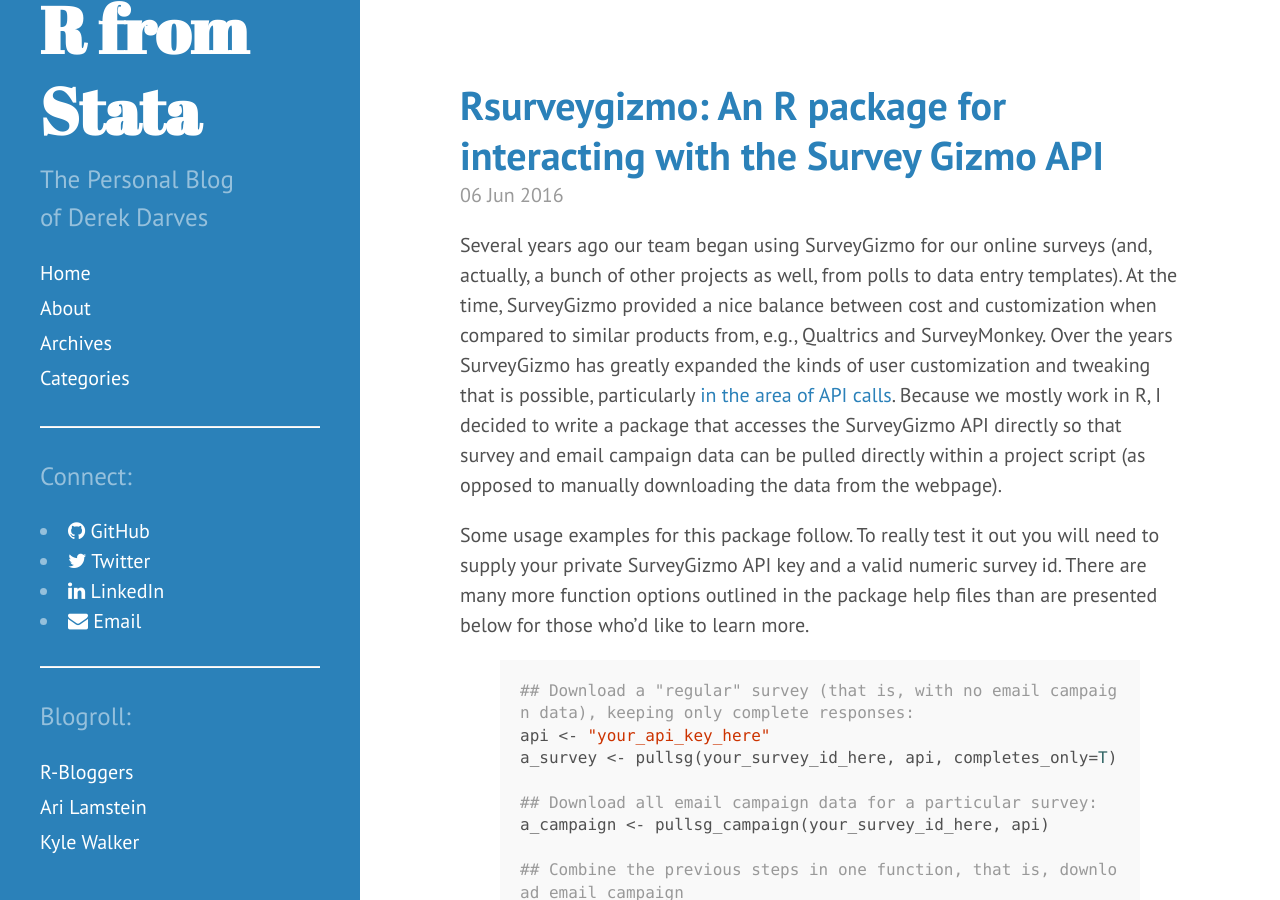
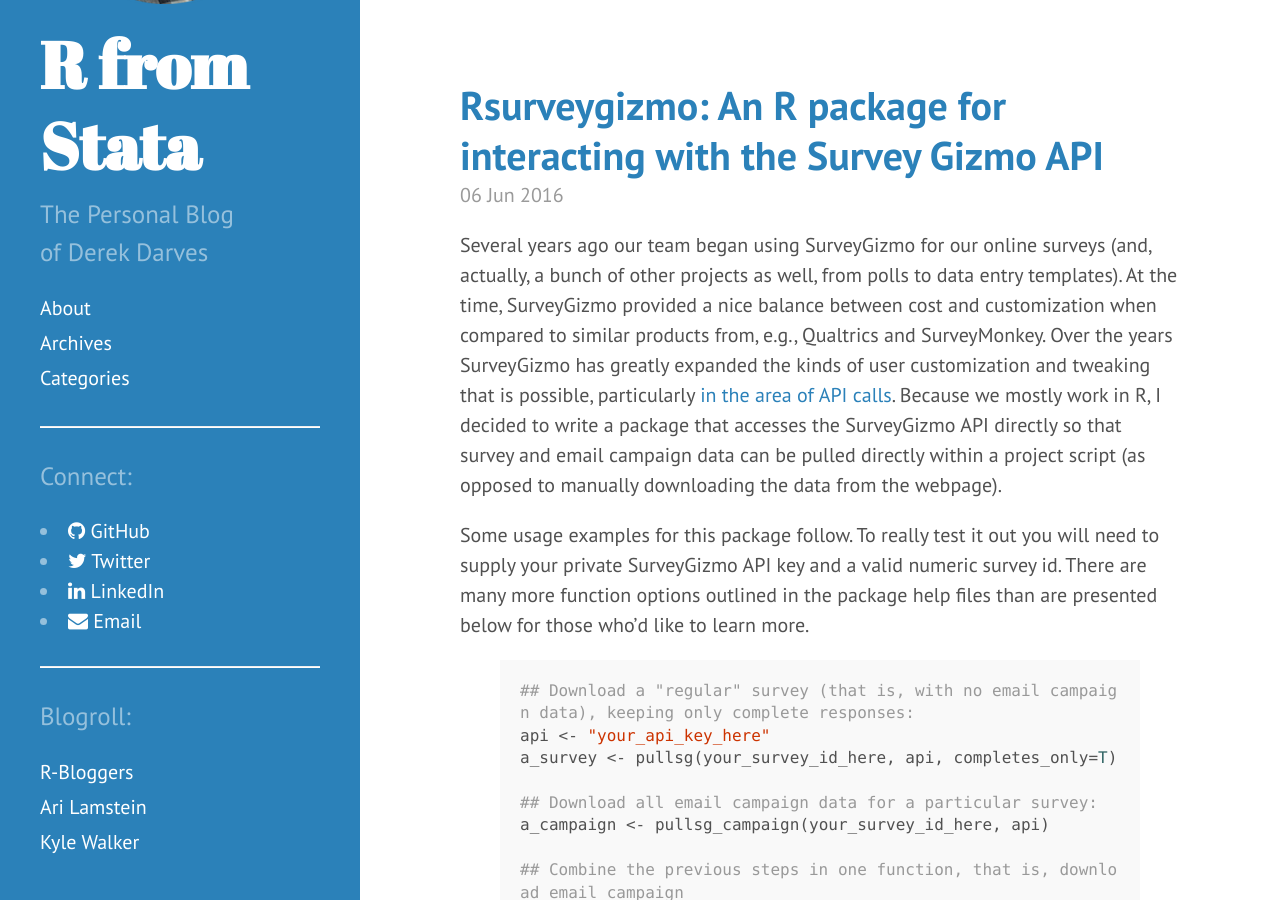
Before and after one commit to DerekYves/DerekYves.github.io, a Jekyll site: the page built from index.html, in a window 1280 px wide and 900 px high. Built offline with Jekyll 4.4.1, drawn with Linux system fonts in a browser that asks for light colours; nearby versions of some CDN libraries; comment, search, counter and statistics services are not loaded.

Commit message:
Update sidebar.html
Hb

```diff
--- a/_includes/sidebar.html
+++ b/_includes/sidebar.html
@@ -12,8 +12,6 @@
     </div>
 
     <nav class="sidebar-nav">
-      <a class="sidebar-nav-item{% if page.url == '/index.html' %} active{% endif %}" href="{{ site.baseurl }}">Home</a>
-
 	{% comment %}
 	  The code below dynamically generates a sidebar nav of pages with
 	  `layout: page` in the front-matter. See readme for usage.
```
